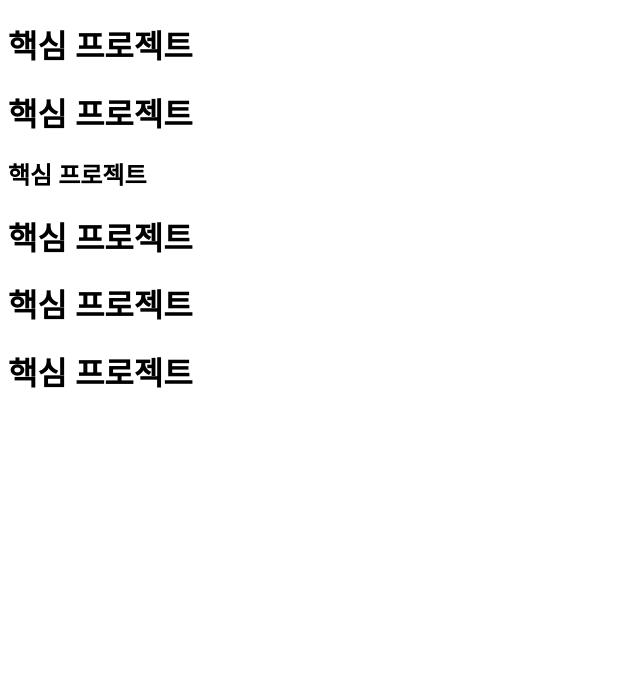
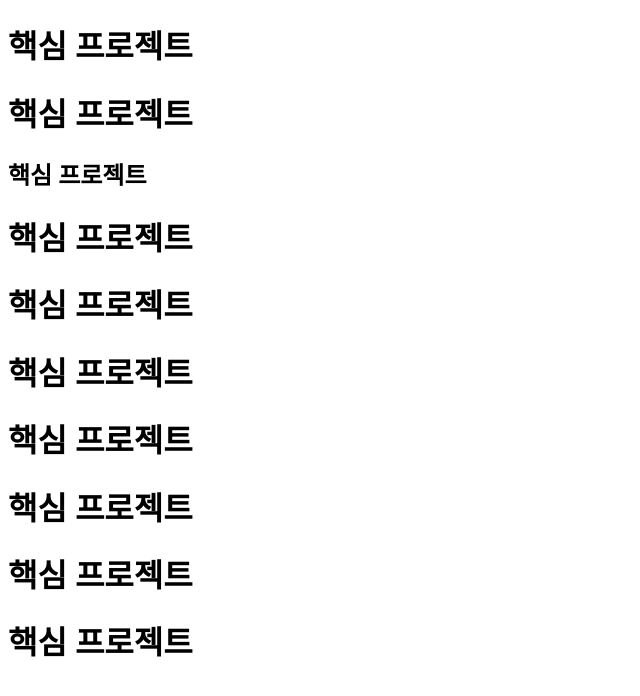
Before and after one commit to 2025-SMHRD-IS-EdgeAI-2/fa_iris_pjt, a plain HTML site: page 2nd_pjt.html in a window 1280 px wide. Shown: the whole page, without its empty margins (0-640 px from the left). Drawn offline with Linux system fonts and the light colour scheme.

Commit message:
프로젝트

```diff
--- a/2nd_pjt.html
+++ b/2nd_pjt.html
@@ -16,5 +16,10 @@
 
     <h1>핵심 프로젝트</h1>
     <h1>핵심 프로젝트</h1>
+
+    <h1>핵심 프로젝트</h1>
+    <h1>핵심 프로젝트</h1>
+    <h1>핵심 프로젝트</h1>
+    <h1>핵심 프로젝트</h1>
 </body>
 </html>
```
